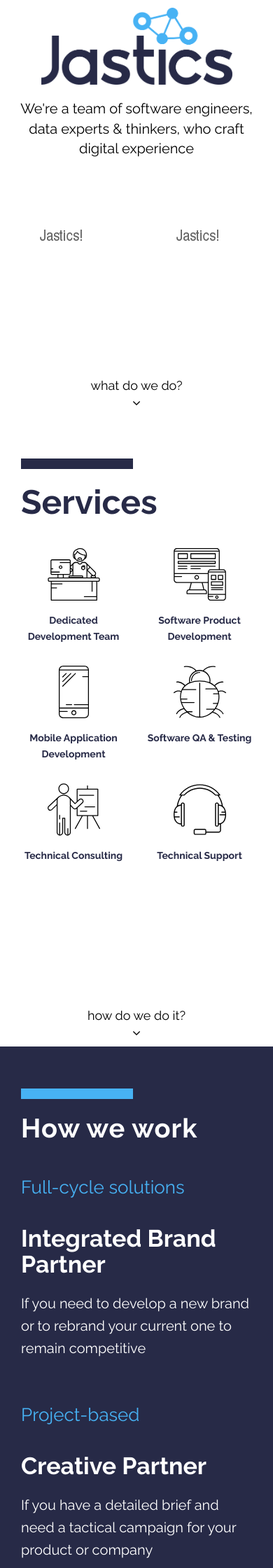
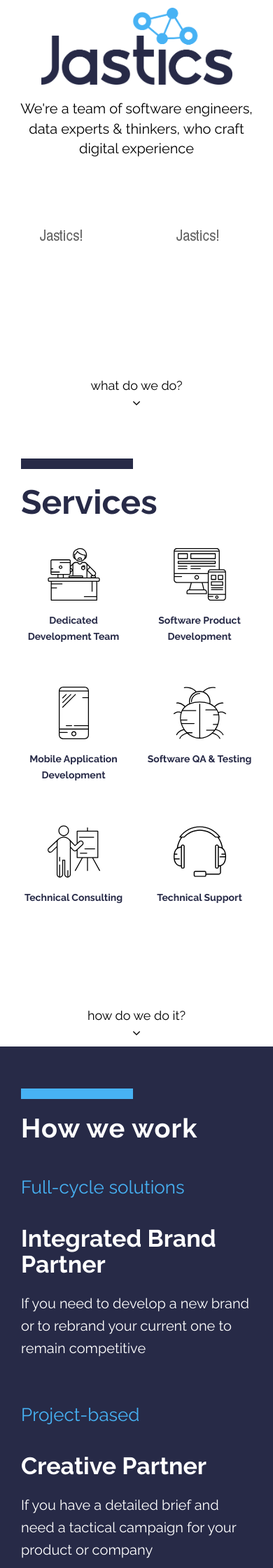
Before and after one commit to ivanursul/jastics, a Jekyll site: the page built from index.md, in a window 390 px wide. Shown: the part 305-2545 px from the top of the page at 70% size. Built offline with Jekyll 4.4.1, drawn with Linux system fonts in a browser that asks for light colours.

Commit message:
corrected a visual bug for small screens

```diff
--- a/_sass/services.scss
+++ b/_sass/services.scss
@@ -24,7 +24,7 @@
     text-align: center;
     margin-bottom: 3em;
     @media (max-width: 600px) {
-        min-height: 150px;
+        min-height: 180px;
         margin-bottom: 1em;
     }
 }
```
